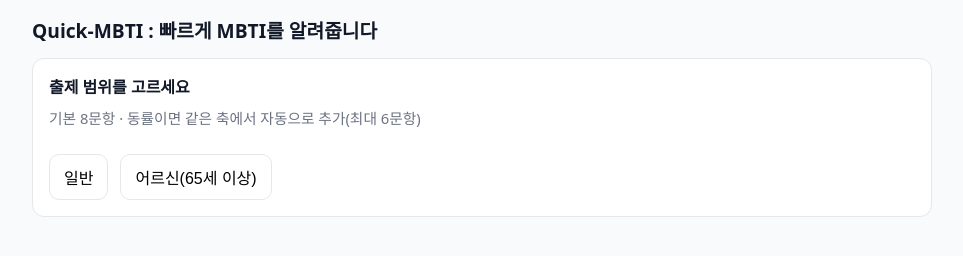
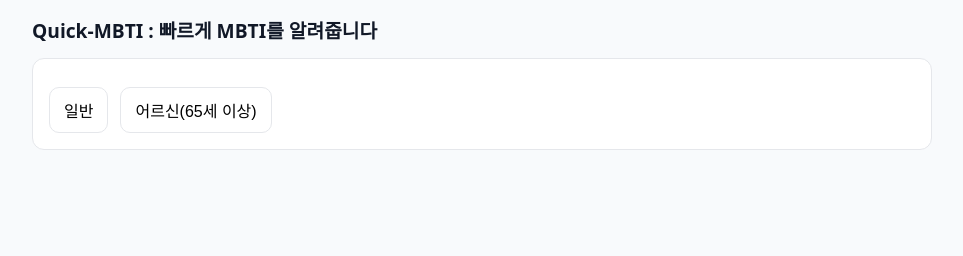
Before and after one commit to Byeongsun/quick-mbti, a plain HTML site: page index.html in a window 1280 px wide. Shown: the whole page, without its empty margins (158-1121 px from the left). Drawn offline with Linux system fonts and the light colour scheme.

Commit message:
Update index.html

```diff
--- a/index.html
+++ b/index.html
@@ -36,10 +36,6 @@
 
     <!-- 출제 범위 선택 -->
     <div id="mode-select" class="card mode-box">
-      <div>
-        <div style="font-weight:600;margin-bottom:6px">출제 범위를 고르세요</div>
-        <div class="muted">기본 8문항 · 동률이면 같은 축에서 자동으로 추가(최대 6문항)</div>
-      </div>
       <div style="flex:1 0 100%"></div>
       <button id="btn-general" type="button">일반</button>
       <button id="btn-senior"  type="button">어르신(65세 이상)</button>
```
